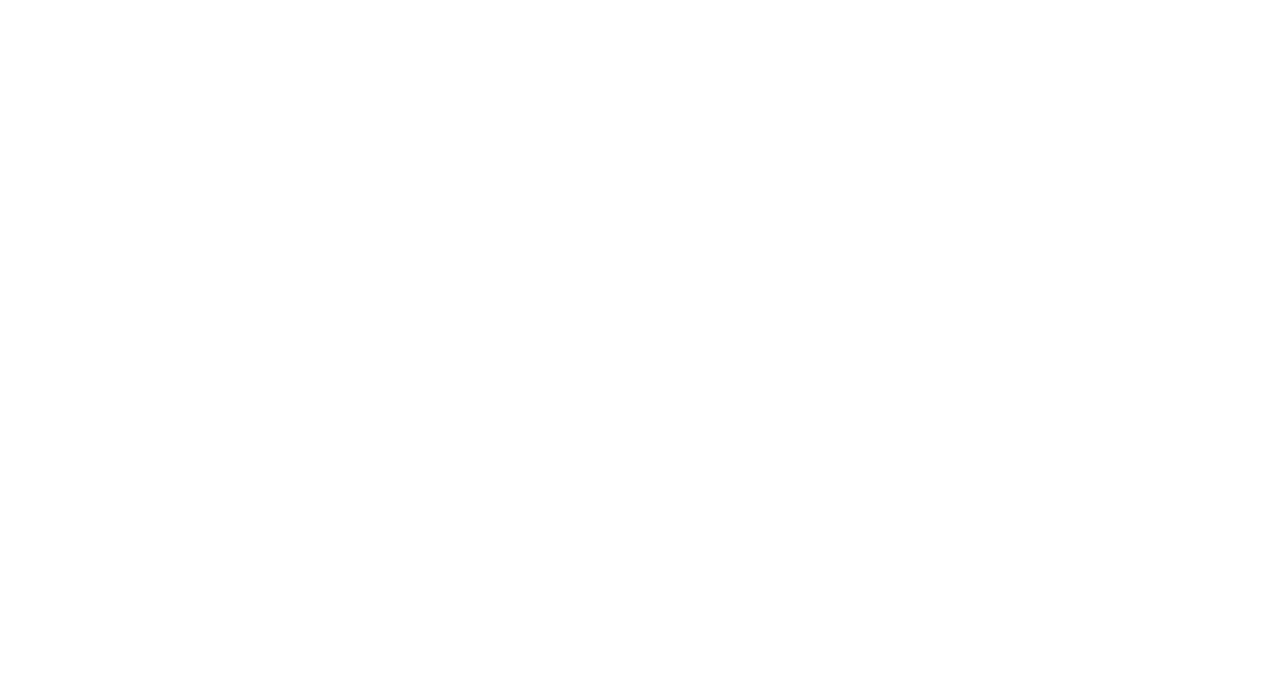
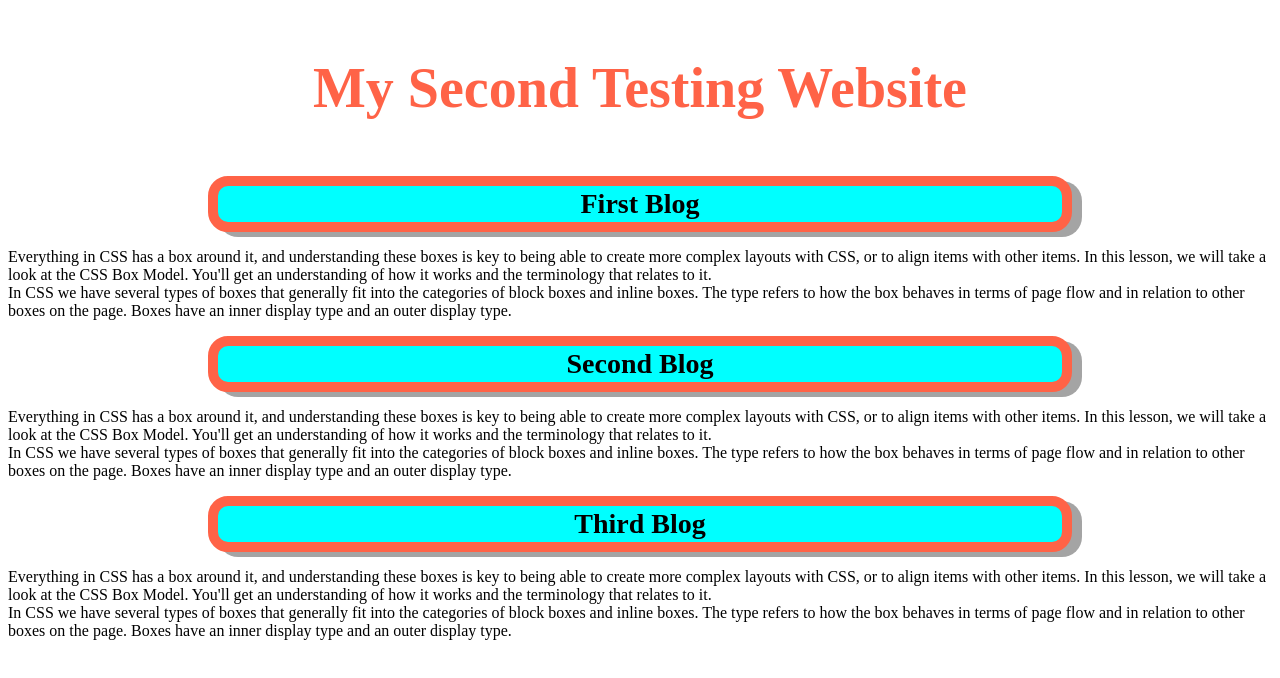
Before and after one commit to Bayzid004/my-second-web-test, a plain HTML site: page my-second-web-tes/index.html in a window 1280 px wide. Drawn offline with Linux system fonts and the light colour scheme.

Commit message:
My second commit

```diff
--- a/my-second-web-tes/index.html
+++ b/my-second-web-tes/index.html
@@ -3,9 +3,22 @@
 <head>
     <meta charset="UTF-8">
     <meta name="viewport" content="width=device-width, initial-scale=1.0">
+    <link rel="stylesheet" href="style/testing.css">
     <title>My Second Test Web</title>
 </head>
 <body>
-
+    <h3>My Second Testing Website</h3>
+    <div>
+        <h4 id="head">First Blog</h4>
+        <p>Everything in CSS has a box around it, and understanding these boxes is key to being able to create more complex layouts with CSS, or to align items with other items. In this lesson, we will take a look at the CSS Box Model. You'll get an understanding of how it works and the terminology that relates to it.<br>In CSS we have several types of boxes that generally fit into the categories of block boxes and inline boxes. The type refers to how the box behaves in terms of page flow and in relation to other boxes on the page. Boxes have an inner display type and an outer display type.</p>
+    </div>
+    <div>
+        <h4 id="head">Second Blog</h4>
+        <p>Everything in CSS has a box around it, and understanding these boxes is key to being able to create more complex layouts with CSS, or to align items with other items. In this lesson, we will take a look at the CSS Box Model. You'll get an understanding of how it works and the terminology that relates to it.<br>In CSS we have several types of boxes that generally fit into the categories of block boxes and inline boxes. The type refers to how the box behaves in terms of page flow and in relation to other boxes on the page. Boxes have an inner display type and an outer display type.</p>
+    </div>
+    <div>
+        <h4 id="head">Third Blog</h4>
+        <p>Everything in CSS has a box around it, and understanding these boxes is key to being able to create more complex layouts with CSS, or to align items with other items. In this lesson, we will take a look at the CSS Box Model. You'll get an understanding of how it works and the terminology that relates to it.<br>In CSS we have several types of boxes that generally fit into the categories of block boxes and inline boxes. The type refers to how the box behaves in terms of page flow and in relation to other boxes on the page. Boxes have an inner display type and an outer display type.</p>
+    </div>
 </body>
 </html>
--- /dev/null
+++ b/my-second-web-tes/style/testing.css
@@ -0,0 +1,19 @@
+h3{
+    text-align: center;
+    font-weight: 800;
+    font-size: 56px;
+    font-style: initial;
+    color: tomato;
+}
+h4{
+    text-align: center;
+}
+#head{
+    background-color: aqua;
+    font-size: 28px;
+    border: 10px solid tomato;
+    border-radius: 20px;
+    margin: 10px 200px 10px 200px;
+    padding: 2px;
+    box-shadow: 10px 5px rgba(0, 0, 0, 0.356);
+}
```
